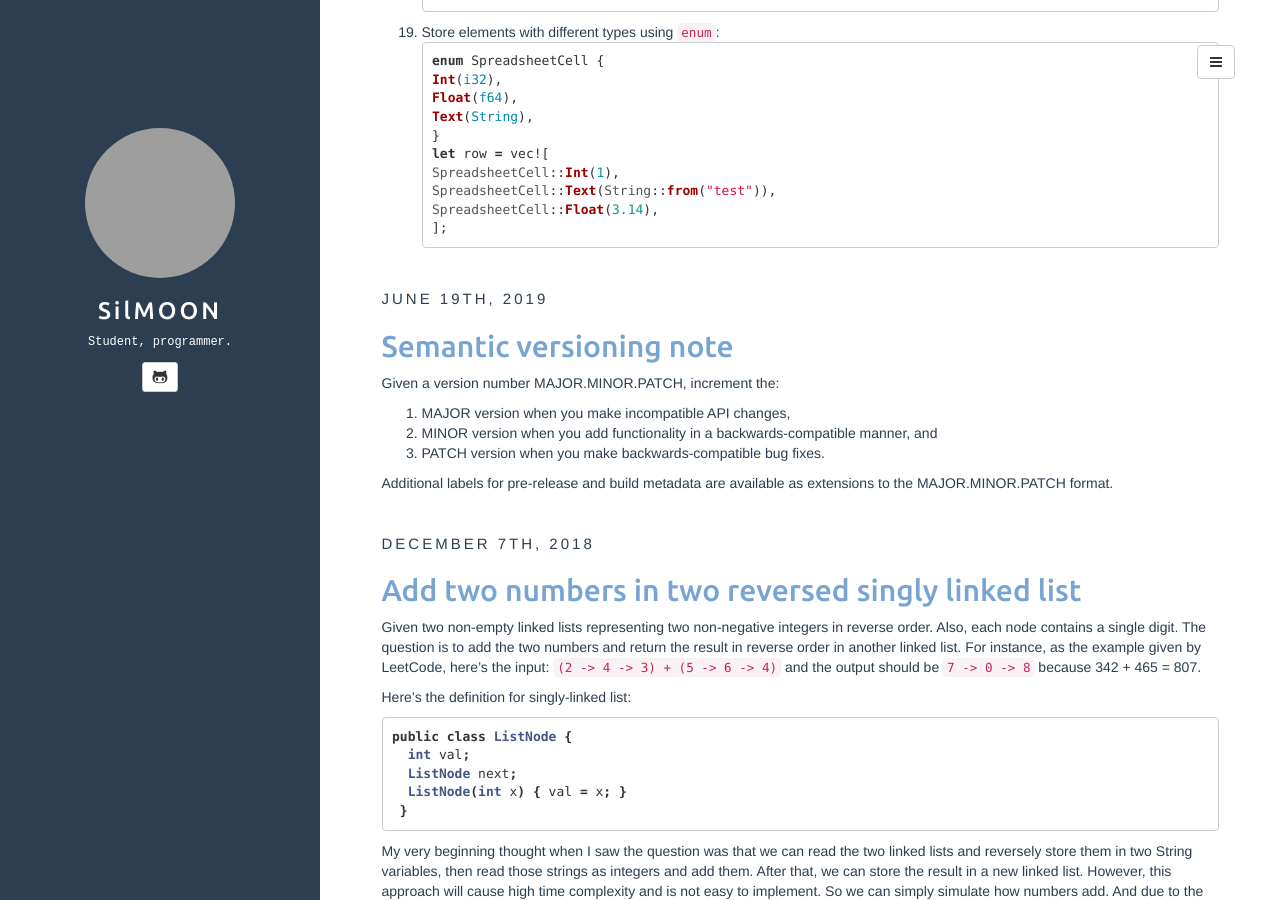
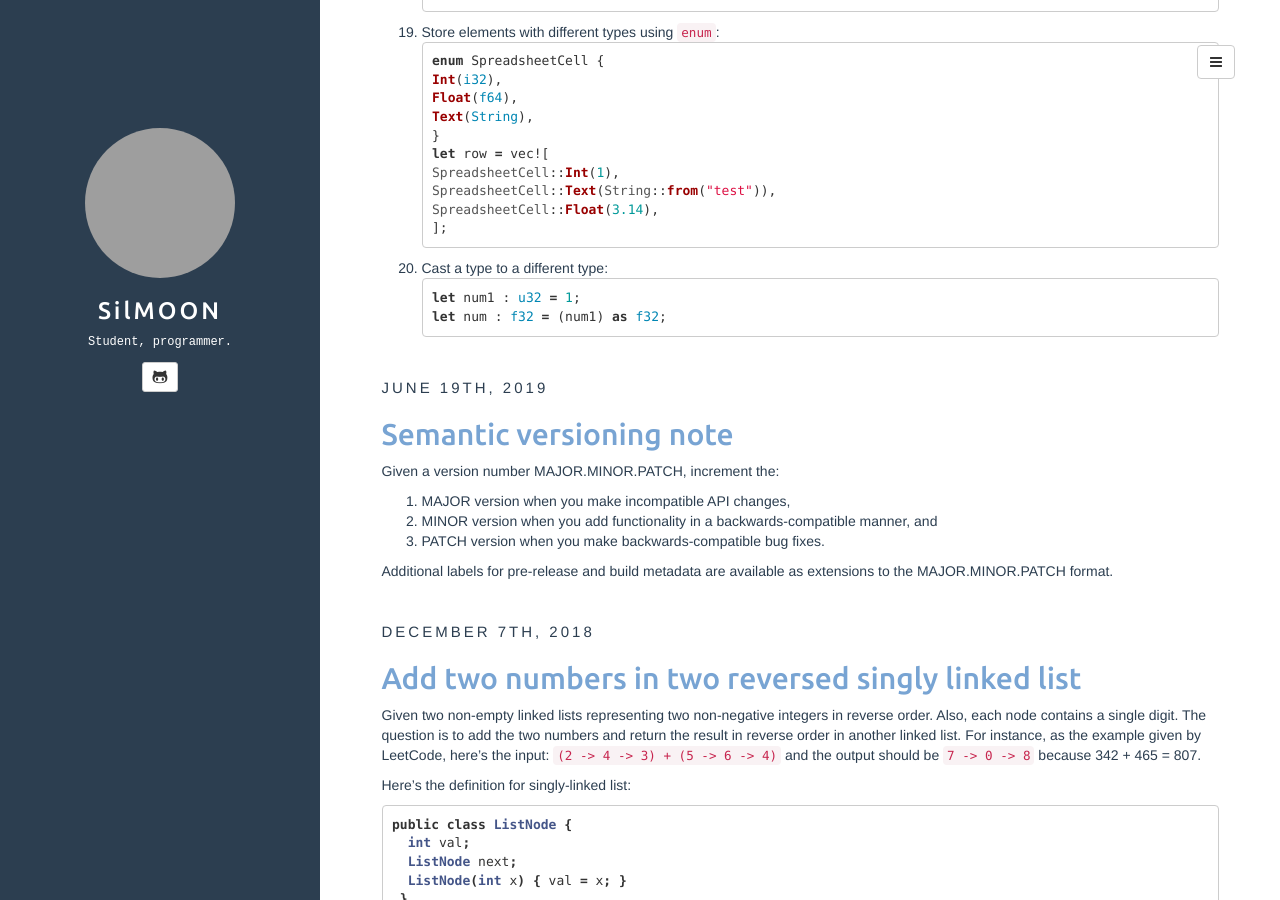
Before and after one commit to SilMOON/silmoon.github.io, a Jekyll site: the page built from index.html, in a window 1280 px wide and 900 px high, scrolled down 3566 px. Built offline with Jekyll 4.4.1, drawn with Linux system fonts in a browser that asks for light colours; the list of posts is cut into pages by our own code; grey boxes are pictures that could not be loaded.

Commit message:
update post

````diff
--- a/_posts/2019-07-19-some-rust-notes.md
+++ b/_posts/2019-07-19-some-rust-notes.md
@@ -195,3 +195,8 @@ let row = vec![
     SpreadsheetCell::Float(3.14),
 ];
 ```
+20. Cast a type to a different type:
+```rust
+let num1 : u32 = 1;
+let num : f32 = (num1) as f32;
+```
````
